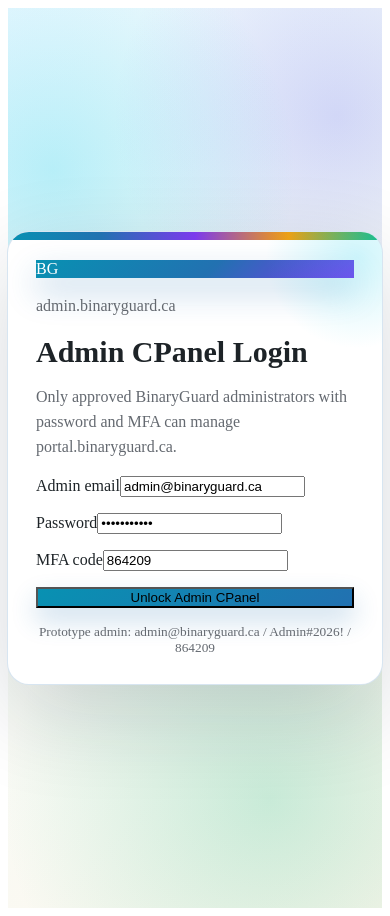
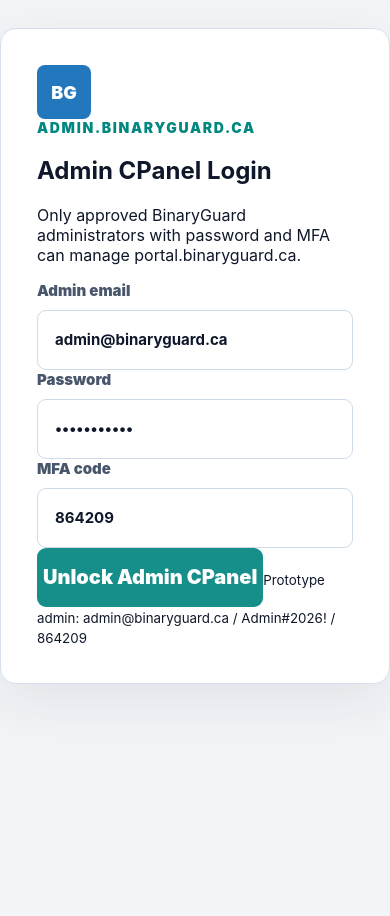
Before and after one commit to BinaryGuard26/binaryguard-admin, a React (Vite) app: page / in a window 390 px wide. After the commit the page ends 872 px from the top, so only its background shows below. Built offline with nearby package versions, Linux system fonts and the light colour scheme.

Commit message:
Update admin.css

```diff
--- a/src/styles/admin.css
+++ b/src/styles/admin.css
@@ -1,178 +1,510 @@
-.admin-login-shell{min-height:100vh;display:grid;place-items:center;background:#f0f2f5;padding:28px;color:#1d2327}
-.admin-login-card{width:min(560px,100%);display:grid;gap:16px;background:#fff;border:1px solid #c3c4c7;border-radius:4px;padding:28px;box-shadow:0 18px 50px rgba(0,0,0,.08)}
-.admin-login-card h1{margin:0;font-size:30px}.admin-login-card p{margin:0;color:#646970;line-height:1.55}.admin-login-card small{color:#646970;text-align:center}.admin-login-card .brand-badge{background:#2271b1;color:#fff;border:0}
-.wp-shell{min-height:100vh;display:grid;grid-template-columns:280px minmax(0,1fr);background:#f0f2f5;color:#1d2327}
-.wp-sidebar{background:#1d2327;color:#f0f0f1;padding:20px 14px;display:flex;flex-direction:column;gap:18px}
-.wp-brand{display:flex;align-items:center;gap:12px;padding:6px 8px}.wp-brand span{width:42px;height:42px;display:grid;place-items:center;background:#2271b1;border-radius:6px;font-weight:900}.wp-brand strong,.wp-brand small{display:block}.wp-brand small{color:#a7aaad;margin-top:2px}
-.wp-host{padding:10px 12px;border:1px solid #3c434a;border-radius:4px;color:#c3c4c7;font-size:13px}
-.wp-sidebar nav{display:grid;gap:2px}.wp-sidebar nav p{margin:14px 10px 6px;color:#a7aaad;text-transform:uppercase;font-size:12px;font-weight:900;letter-spacing:.08em}
-.wp-sidebar button{display:flex;justify-content:space-between;align-items:center;gap:10px;border:0;background:transparent;color:#f0f0f1;text-align:left;border-radius:3px;padding:11px 10px;font-weight:800;cursor:pointer}
-.wp-sidebar button:hover{background:#2c3338}.wp-sidebar button.active{background:#2271b1;color:#fff;box-shadow:inset 3px 0 #f0b849}
-.wp-sidebar b{min-width:22px;height:22px;display:grid;place-items:center;border-radius:50%;background:#d63638;color:#fff;font-size:12px}
-.wp-main{min-width:0}.wp-topbar{height:76px;background:#fff;border-bottom:1px solid #c3c4c7;display:flex;align-items:center;justify-content:space-between;padding:0 34px}
-.wp-topbar h2{margin:3px 0 0;font-size:24px}.wp-session{display:flex;gap:16px;align-items:center;color:#50575e}.wp-session button{border:0;background:transparent;color:#2271b1;font-weight:800;cursor:pointer}
-.wp-dashboard,.wp-panel{margin:26px 34px}.wp-welcome{display:flex;justify-content:space-between;gap:18px;background:#fff;border:1px solid #c3c4c7;border-left:4px solid #2271b1;border-radius:3px;padding:22px;margin-bottom:18px}
-.wp-welcome h3{margin:4px 0 8px;font-size:26px}.wp-welcome p:not(.eyebrow){margin:0;color:#646970}.wp-welcome .button-row{align-items:center}
-.wp-metrics{display:grid;grid-template-columns:repeat(4,minmax(0,1fr));gap:12px;margin-bottom:18px}.wp-metrics article{background:#fff;border:1px solid #c3c4c7;border-radius:3px;padding:18px}.wp-metrics b{display:block;font-size:34px;color:#2271b1}.wp-metrics span{font-size:12px;color:#646970;font-weight:900;text-transform:uppercase;letter-spacing:.06em}
-.wp-widget-grid{display:grid;grid-template-columns:1fr 1fr;gap:16px}.wp-panel{background:#fff;border:1px solid #c3c4c7;border-radius:3px;padding:20px}.wp-panel-title{border-bottom:1px solid #dcdcde;margin:-4px 0 16px;padding-bottom:14px}.wp-panel-title h3{margin:0 0 4px;font-size:18px}.wp-panel-title p{margin:0;color:#646970}
-.admin-form-grid,.service-admin-grid,.form-content-grid{display:grid;grid-template-columns:repeat(2,minmax(0,1fr));gap:14px;margin-bottom:18px}.service-admin-grid article,.form-content-grid article{border:1px solid #dcdcde;background:#f6f7f7;border-radius:3px;padding:16px}
-.table-wrap{overflow:auto;border:1px solid #dcdcde;border-radius:3px}table{width:100%;border-collapse:collapse;background:#fff}th,td{padding:12px;border-bottom:1px solid #dcdcde;text-align:left;font-size:13px;vertical-align:middle}th{background:#f6f7f7;color:#50575e;text-transform:uppercase;font-size:11px;letter-spacing:.06em}td button{margin-right:8px}
-.option-row{display:grid;grid-template-columns:minmax(0,1fr) auto;gap:8px;align-items:center;margin:8px 0}.inline-check{display:flex;align-items:center;gap:8px}.audit-line{padding:10px 0;border-bottom:1px solid #dcdcde;color:#50575e}
-@media(max-width:980px){.wp-shell{grid-template-columns:1fr}.wp-sidebar{position:static}.wp-metrics,.admin-form-grid,.service-admin-grid,.form-content-grid,.wp-widget-grid{grid-template-columns:1fr}.wp-welcome{flex-direction:column}.wp-topbar{height:auto;padding:18px;align-items:flex-start;flex-direction:column}.wp-dashboard,.wp-panel{margin:20px}}
+/* BinaryGuard Admin CPanel — screenshot-matched clean style */
 
-/* Colorful BinaryGuard admin graphics layer */
-.admin-login-shell{
-  background:
-    radial-gradient(circle at 12% 18%, rgba(34,211,238,.28), transparent 30%),
-    radial-gradient(circle at 88% 12%, rgba(99,102,241,.24), transparent 26%),
-    radial-gradient(circle at 70% 88%, rgba(16,185,129,.22), transparent 32%),
-    linear-gradient(135deg,#eef8ff,#f6fbf7 45%,#fff7ed);
+:root {
+  --bg: #f2f5f8;
+  --sidebar: #111c2d;
+  --sidebar-soft: #1b2940;
+  --ink: #0f172a;
+  --muted: #64748b;
+  --line: #d7e0eb;
+  --white: #ffffff;
+  --teal: #168f8b;
+  --teal-dark: #0f7c79;
+  --chip: #edf2f7;
+  --success: #15956b;
+  --shadow: 0 18px 55px rgba(15, 23, 42, 0.08);
+  font-family: Inter, ui-sans-serif, system-ui, -apple-system, BlinkMacSystemFont, "Segoe UI", sans-serif;
 }
-.admin-login-card{
-  position:relative;
-  overflow:hidden;
-  border:1px solid rgba(34,113,177,.18);
-  border-radius:22px;
-  box-shadow:0 30px 90px rgba(15,23,42,.16);
+
+* {
+  box-sizing: border-box;
 }
-.admin-login-card:before{
-  content:"";
-  position:absolute;
-  inset:0 0 auto 0;
-  height:8px;
-  background:linear-gradient(90deg,#0891b2,#2271b1,#7c3aed,#f59e0b,#10b981);
+
+body {
+  margin: 0;
+  min-height: 100vh;
+  background: var(--bg);
+  color: var(--ink);
 }
-.admin-login-card:after{
-  content:"";
-  position:absolute;
-  right:-70px;
-  top:-70px;
-  width:190px;
-  height:190px;
-  border-radius:50%;
-  background:radial-gradient(circle,rgba(34,211,238,.22),transparent 68%);
-  pointer-events:none;
+
+button,
+input,
+select,
+textarea {
+  font: inherit;
 }
-.admin-login-card .brand-badge,.wp-brand span{
-  background:linear-gradient(135deg,#0891b2,#2271b1 55%,#7c3aed);
-  box-shadow:0 14px 32px rgba(34,113,177,.28);
+
+.admin-shell,
+.wp-shell {
+  min-height: 100vh;
+  display: grid;
+  grid-template-columns: 335px minmax(0, 1fr);
+  background: var(--bg);
 }
-.wp-shell{
-  background:
-    radial-gradient(circle at 16% 10%, rgba(34,211,238,.12), transparent 28%),
-    radial-gradient(circle at 86% 16%, rgba(124,58,237,.10), transparent 30%),
-    linear-gradient(180deg,#f8fbff,#eef3f8);
+
+.sidebar,
+.wp-sidebar {
+  position: fixed;
+  inset: 0 auto 0 0;
+  width: 335px;
+  background: linear-gradient(180deg, #132038, #111c2d);
+  color: var(--white);
+  padding: 32px 20px;
+  display: flex;
+  flex-direction: column;
 }
-.wp-sidebar{
-  background:
-    radial-gradient(circle at 20% 0%,rgba(34,211,238,.18),transparent 28%),
-    radial-gradient(circle at 90% 18%,rgba(124,58,237,.18),transparent 30%),
-    linear-gradient(180deg,#111827,#1d2327 52%,#162032);
-  box-shadow:12px 0 34px rgba(15,23,42,.18);
+
+.brand,
+.wp-brand {
+  display: flex;
+  align-items: center;
+  gap: 16px;
 }
-.wp-host{
-  background:rgba(255,255,255,.06);
-  border-color:rgba(255,255,255,.14);
+
+.brand-mark,
+.brand-badge,
+.wp-brand span {
+  width: 54px;
+  height: 54px;
+  display: grid;
+  place-items: center;
+  border-radius: 8px;
+  background: #2377bd;
+  color: #fff;
+  font-weight: 900;
+  font-size: 18px;
 }
-.wp-sidebar button{
-  border:1px solid transparent;
+
+.brand strong,
+.wp-brand strong {
+  display: block;
+  font-size: 25px;
+  line-height: 1;
 }
-.wp-sidebar button:hover{
-  background:rgba(255,255,255,.08);
-  border-color:rgba(255,255,255,.08);
+
+.brand small,
+.wp-brand small {
+  display: block;
+  color: #b5c2d5;
+  font-size: 16px;
+  margin-top: 6px;
 }
-.wp-sidebar button.active{
-  background:linear-gradient(135deg,#2271b1,#0891b2);
-  box-shadow:inset 3px 0 #fbbf24,0 12px 28px rgba(34,113,177,.28);
+
+.secure-chip,
+.wp-host {
+  margin-top: 30px;
+  padding: 14px 15px;
+  border: 1px solid #31445f;
+  border-radius: 8px;
+  color: #d4ddea;
+  background: rgba(255, 255, 255, 0.03);
+  font-size: 15px;
 }
-.wp-sidebar b{
-  background:linear-gradient(135deg,#ef4444,#f97316);
-  box-shadow:0 8px 20px rgba(239,68,68,.28);
+
+.secure-chip span {
+  display: inline-block;
+  width: 8px;
+  height: 8px;
+  margin-right: 10px;
+  border-radius: 999px;
+  background: #52d59a;
+  box-shadow: 0 0 0 4px rgba(82, 213, 154, 0.15);
 }
-.wp-topbar{
-  background:rgba(255,255,255,.82);
-  backdrop-filter:blur(16px);
-  box-shadow:0 10px 28px rgba(15,23,42,.05);
+
+.journey,
+.wp-sidebar nav {
+  margin-top: 48px;
+  display: grid;
+  gap: 12px;
 }
-.wp-welcome{
-  position:relative;
-  overflow:hidden;
-  color:#fff;
-  border:0;
-  border-left:0;
-  border-radius:20px;
-  background:
-    radial-gradient(circle at 88% 8%,rgba(255,255,255,.24),transparent 24%),
-    linear-gradient(135deg,#0f766e,#0891b2 45%,#4f46e5);
-  box-shadow:0 26px 70px rgba(34,113,177,.24);
+
+.journey::before,
+.wp-sidebar nav p {
+  content: "YOUR SECURE JOURNEY";
+  margin: 0 0 8px 12px;
+  color: #91a1b8;
+  text-transform: uppercase;
+  letter-spacing: 0.12em;
+  font-weight: 900;
+  font-size: 14px;
 }
-.wp-welcome:after{
-  content:"";
-  position:absolute;
-  right:-60px;
-  bottom:-90px;
-  width:240px;
-  height:240px;
-  border-radius:50%;
-  background:rgba(255,255,255,.14);
+
+.journey-step,
+.wp-sidebar button {
+  display: grid;
+  grid-template-columns: 42px 1fr;
+  align-items: center;
+  gap: 14px;
+  min-height: 76px;
+  width: 100%;
+  padding: 12px 16px;
+  border: 0;
+  border-radius: 10px;
+  background: transparent;
+  color: #dce7f5;
+  text-align: left;
+  cursor: pointer;
 }
-.wp-welcome .eyebrow,.wp-welcome p:not(.eyebrow){color:rgba(255,255,255,.84)}
-.wp-welcome h3{color:#fff}
-.wp-welcome button:not(.primary){
-  border:1px solid rgba(255,255,255,.5);
-  background:rgba(255,255,255,.15);
-  color:#fff;
+
+.journey-step.active,
+.wp-sidebar button.active {
+  background: #283956;
+  color: #fff;
 }
-.wp-metrics article{
-  position:relative;
-  overflow:hidden;
-  border:0;
-  border-radius:18px;
-  color:#fff;
-  box-shadow:0 18px 45px rgba(15,23,42,.12);
+
+.journey-step i,
+.wp-sidebar button::before {
+  width: 40px;
+  height: 40px;
+  display: grid;
+  place-items: center;
+  border-radius: 999px;
+  background: #1c8f7f;
+  color: #fff;
+  font-style: normal;
+  font-weight: 800;
 }
-.wp-metrics article:nth-child(1){background:linear-gradient(135deg,#2271b1,#0891b2)}
-.wp-metrics article:nth-child(2){background:linear-gradient(135deg,#7c3aed,#4f46e5)}
-.wp-metrics article:nth-child(3){background:linear-gradient(135deg,#f97316,#f59e0b)}
-.wp-metrics article:nth-child(4){background:linear-gradient(135deg,#059669,#10b981)}
-.wp-metrics article:after{
-  content:"";
-  position:absolute;
-  right:-26px;
-  top:-26px;
-  width:92px;
-  height:92px;
-  border-radius:50%;
-  background:rgba(255,255,255,.16);
+
+.journey-step b,
+.wp-sidebar button span {
+  display: block;
+  font-weight: 900;
+  font-size: 16px;
 }
-.wp-metrics b,.wp-metrics span{color:#fff}
-.wp-panel{
-  border:1px solid rgba(203,213,225,.8);
-  border-radius:18px;
-  box-shadow:0 18px 50px rgba(15,23,42,.08);
+
+.journey-step small {
+  display: block;
+  margin-top: 6px;
+  color: #a9b7ca;
+  font-size: 13px;
 }
-.wp-panel-title{
-  border-bottom:1px solid rgba(203,213,225,.75);
+
+.security-card {
+  margin-top: auto;
+  display: flex;
+  gap: 14px;
+  padding: 18px;
+  border: 1px solid #31445f;
+  border-radius: 10px;
+  background: rgba(255, 255, 255, 0.04);
 }
-.service-admin-grid article,.form-content-grid article{
-  border:1px solid rgba(34,113,177,.14);
-  background:linear-gradient(180deg,#ffffff,#f8fbff);
-  border-radius:16px;
-  box-shadow:0 12px 30px rgba(15,23,42,.06);
+
+.shield {
+  width: 36px;
+  height: 36px;
+  display: grid;
+  place-items: center;
+  border-radius: 8px;
+  background: #1d6f72;
+  color: #fff;
+  font-size: 22px;
+  font-weight: 900;
 }
-.table-wrap{
-  border-color:rgba(203,213,225,.9);
-  border-radius:16px;
-  box-shadow:0 10px 30px rgba(15,23,42,.04);
+
+.security-card strong {
+  display: block;
+  font-size: 15px;
 }
-th{
-  background:linear-gradient(180deg,#f8fafc,#eef4f8);
+
+.security-card p {
+  margin: 8px 0 0;
+  color: #aec0d6;
+  line-height: 1.55;
+  font-size: 13px;
 }
-.primary{
-  background:linear-gradient(135deg,#0891b2,#2271b1);
-  box-shadow:0 12px 26px rgba(34,113,177,.24);
+
+main,
+.wp-main {
+  grid-column: 2;
+  min-width: 0;
 }
-.danger{
-  border-color:#fecaca;
-  background:#fff5f5;
+
+.topbar,
+.wp-topbar {
+  height: 96px;
+  padding: 0 40px;
+  background: var(--white);
+  border-bottom: 1px solid var(--line);
+  display: flex;
+  align-items: center;
+  justify-content: space-between;
+  gap: 24px;
 }
+
+.eyebrow {
+  margin: 0 0 6px;
+  color: #00877f;
+  text-transform: uppercase;
+  letter-spacing: 0.12em;
+  font-size: 14px;
+  font-weight: 900;
+}
+
+.topbar h1,
+.wp-topbar h2 {
+  margin: 0;
+  color: #111827;
+  font-size: 30px;
+  line-height: 1.1;
+}
+
+.session,
+.wp-session {
+  margin-left: auto;
+  display: flex;
+  align-items: center;
+  gap: 14px;
+}
+
+.avatar {
+  width: 42px;
+  height: 42px;
+  display: grid;
+  place-items: center;
+  border-radius: 999px;
+  background: #e4f3f2;
+  color: #007f78;
+  font-weight: 900;
+  font-size: 13px;
+}
+
+.session b,
+.wp-session span {
+  display: block;
+  font-size: 15px;
+  font-weight: 900;
+}
+
+.session small {
+  display: block;
+  color: var(--muted);
+  margin-top: 4px;
+}
+
+.text-btn,
+.wp-session button {
+  border: 0;
+  background: transparent;
+  color: #52627a;
+  cursor: pointer;
+}
+
+.status,
+.status-pill {
+  display: inline-flex;
+  align-items: center;
+  gap: 9px;
+  padding: 11px 18px;
+  border-radius: 999px;
+  background: var(--chip);
+  color: #64748b;
+  font-weight: 900;
+  font-size: 14px;
+}
+
+.status i,
+.status-pill::before {
+  content: "";
+  width: 7px;
+  height: 7px;
+  border-radius: 999px;
+  background: #94a3b8;
+}
+
+.page,
+.wp-dashboard,
+.wp-panel {
+  padding: 56px 42px;
+}
+
+.hero {
+  display: flex;
+  align-items: center;
+  gap: 24px;
+  margin-bottom: 40px;
+}
+
+.hero-icon {
+  width: 68px;
+  height: 68px;
+  display: grid;
+  place-items: center;
+  border-radius: 17px;
+  background: #e5f5f3;
+  color: var(--teal);
+  font-size: 24px;
+}
+
+.hero h2 {
+  margin: 0 0 12px;
+  font-size: 38px;
+  letter-spacing: -0.04em;
+}
+
+.hero p:not(.eyebrow) {
+  margin: 0;
+  color: #62738c;
+  font-size: 20px;
+}
+
+.card,
+.admin-login-card,
+.wp-panel {
+  width: min(775px, 100%);
+  background: var(--white);
+  border: 1px solid var(--line);
+  border-radius: 16px;
+  padding: 36px;
+  box-shadow: var(--shadow);
+}
+
+.admin-login-shell {
+  min-height: 100vh;
+  display: grid;
+  grid-template-columns: 335px minmax(0, 1fr);
+  background: var(--bg);
+}
+
+.admin-login-card {
+  margin: 180px 0 0 42px;
+}
+
+label {
+  display: grid;
+  gap: 10px;
+  color: #48566b;
+  font-size: 15px;
+  font-weight: 900;
+}
+
+input,
+select,
+textarea {
+  width: 100%;
+  min-height: 60px;
+  border: 1px solid #cfdae8;
+  border-radius: 9px;
+  background: #fff;
+  color: var(--ink);
+  padding: 0 17px;
+  outline: none;
+  font-weight: 700;
+}
+
+textarea {
+  padding: 15px 17px;
+}
+
+input:focus,
+select:focus,
+textarea:focus {
+  border-color: var(--teal);
+  box-shadow: 0 0 0 3px rgba(22, 143, 139, 0.14);
+}
+
+.primary,
+button.primary {
+  min-height: 59px;
+  border: 0;
+  border-radius: 9px;
+  background: var(--teal);
+  color: #fff;
+  font-weight: 900;
+  font-size: 20px;
+  cursor: pointer;
+}
+
+.primary:hover,
+button.primary:hover {
+  background: var(--teal-dark);
+}
+
+.form-note {
+  margin: 22px 0 0;
+  text-align: center;
+  color: #667691;
+  font-size: 13px;
+}
+
+.form-note b {
+  color: #52627a;
+}
+
+.wp-welcome,
+.wp-panel,
+.wp-metrics article,
+.table-wrap {
+  background: #fff;
+  border: 1px solid var(--line);
+  border-radius: 14px;
+  box-shadow: var(--shadow);
+}
+
+.wp-welcome {
+  padding: 28px;
+  margin-bottom: 22px;
+}
+
+.wp-metrics {
+  display: grid;
+  grid-template-columns: repeat(4, minmax(0, 1fr));
+  gap: 16px;
+}
+
+.wp-metrics article {
+  padding: 22px;
+}
+
+.wp-metrics b {
+  display: block;
+  color: var(--teal);
+  font-size: 34px;
+}
+
+.wp-metrics span {
+  color: var(--muted);
+  font-size: 12px;
+  font-weight: 900;
+  text-transform: uppercase;
+  letter-spacing: 0.08em;
+}
+
+@media (max-width: 900px) {
+  .admin-shell,
+  .wp-shell,
+  .admin-login-shell {
+    display: block;
+  }
+
+  .sidebar,
+  .wp-sidebar {
+    position: static;
+    width: auto;
+  }
+
+  main,
+  .wp-main {
+    grid-column: auto;
+  }
+
+  .topbar,
+  .wp-topbar {
+    height: auto;
+    padding: 22px;
+    flex-wrap: wrap;
+  }
+
+  .page,
+  .wp-dashboard,
+  .wp-panel {
+    padding: 28px 22px;
+  }
+
+  .admin-login-card {
+    margin: 28px auto;
+  }
+
+  .wp-metrics {
+    grid-template-columns: 1fr;
+  }
+}
```
